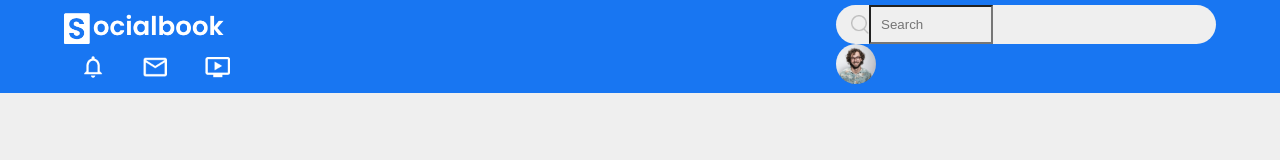
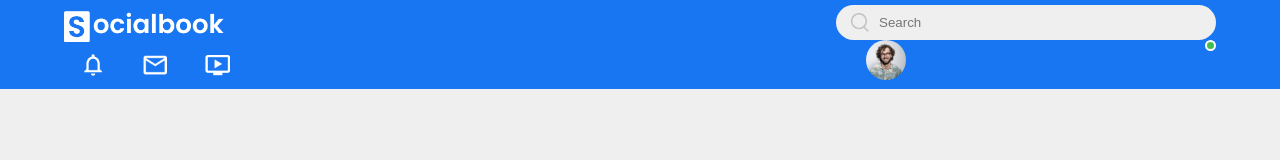
Before and after one commit to dunghaynhatpro/Social-Media-Website-Design, a plain HTML site: page index.html in a window 1280 px wide. Drawn offline with Linux system fonts and the light colour scheme.

Commit message:
Social Media Website Design Using HTML And CSS

```diff
--- a/index.html
+++ b/index.html
@@ -1,29 +1,30 @@
 <!DOCTYPE html>
 <html lang="en">
   <head>
-    <meta charset="UTF-8">
-    <meta http-equiv="X-UA-Compatible" content="IE=edge">
-    <meta name="viewport" content="width=device-width, initial-scale=1.0">
+    <meta charset="UTF-8" />
+    <meta http-equiv="X-UA-Compatible" content="IE=edge" />
+    <meta name="viewport" content="width=device-width, initial-scale=1.0" />
     <title>Social Media Website Design Using HTML And CSS</title>
-    <link rel="stylesheet" href="style.css">
+    <link rel="stylesheet" href="style.css" />
   </head>
   <body>
     <nav>
       <div class="nav-left">
-            <img src="images/logo.png" class="logo">
+        <img src="images/logo.png" class="logo" />
         <ul>
-                <li><img src="images/notification.png"></li>
-                <li><img src="images/inbox.png"></li>
-                <li><img src="images/video.png"></li>
+          <li><img src="images/notification.png" /></li>
+          <li><img src="images/inbox.png" /></li>
+          <li><img src="images/video.png" /></li>
         </ul>
       </div>
       <div class="nav-right">
         <div class="search-box">
-                <img src="images/search.png">
-                <input type="text" placeholder="Search">
+          <img src="images/search.png" >
+          <input type="text" placeholder="Search" >
         </div>
-            <div class="nav-user-icon">
-                <img src="images/profile-pic.png">
+        <div class="nav-user-icon online
+        ">
+          <img src="images/profile-pic.png" >
         </div>
       </div>
     </nav>
--- a/style.css
+++ b/style.css
@@ -34,6 +34,9 @@ nav{
     border-radius: 50%;
     cursor: pointer;
 }
+.nav-user-icon{
+    margin-left: 30px;
+}
 .search-box{
     background: #efefef;
     width: 350px;
@@ -46,10 +49,23 @@ nav{
     width: 18px;
 }
 .search-box input{
-    width: 100px;
+    width: 100%;
     background: transparent;
     padding: 10px;
     outline: none;
-
-
+    border: 0;
 }
+.online{
+    position: relative;
+}
+.online::after{
+    content: '';
+    width: 7px;
+    height: 7px;
+    border: 2px solid #fff;
+    border-radius: 50%;
+    background: #41bd51;
+    position: absolute;
+    top: 0;
+    right: 0;
+}
```
Lines whose indentation alone changed are shown as unchanged.
